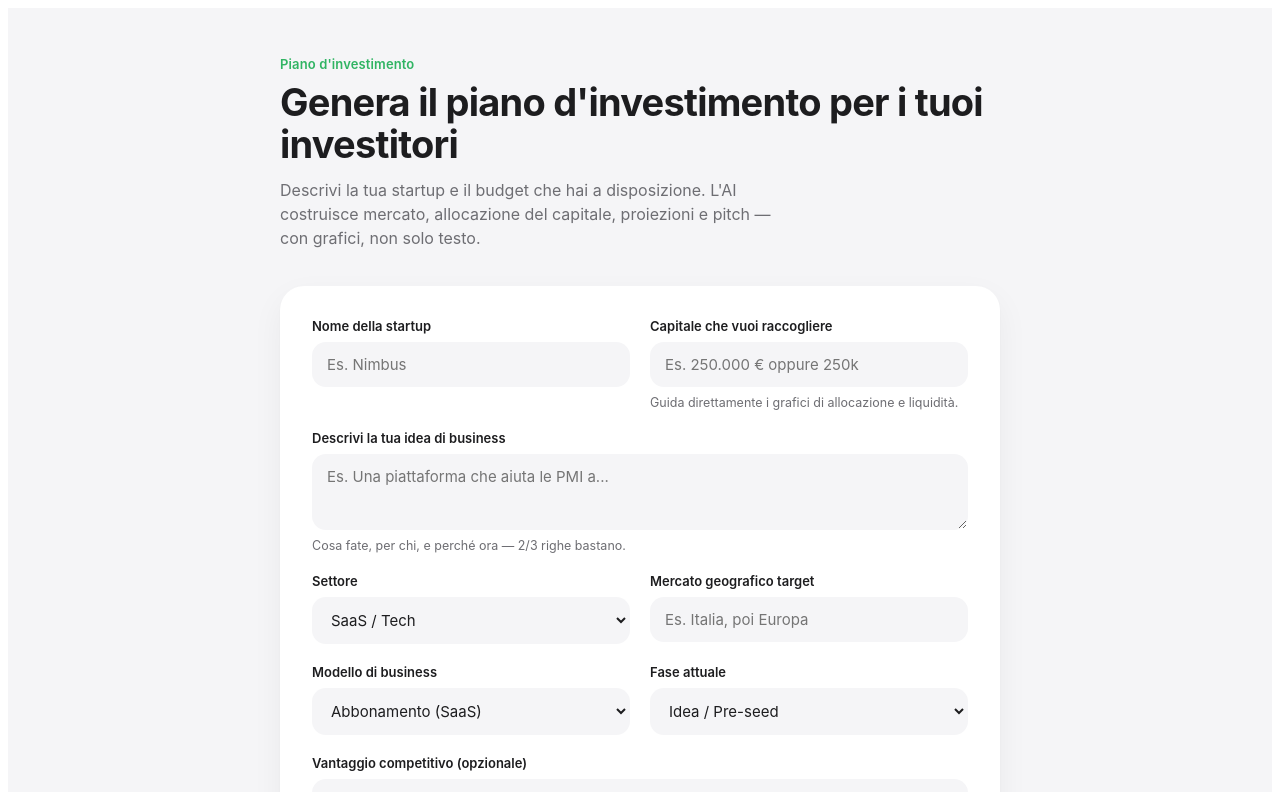
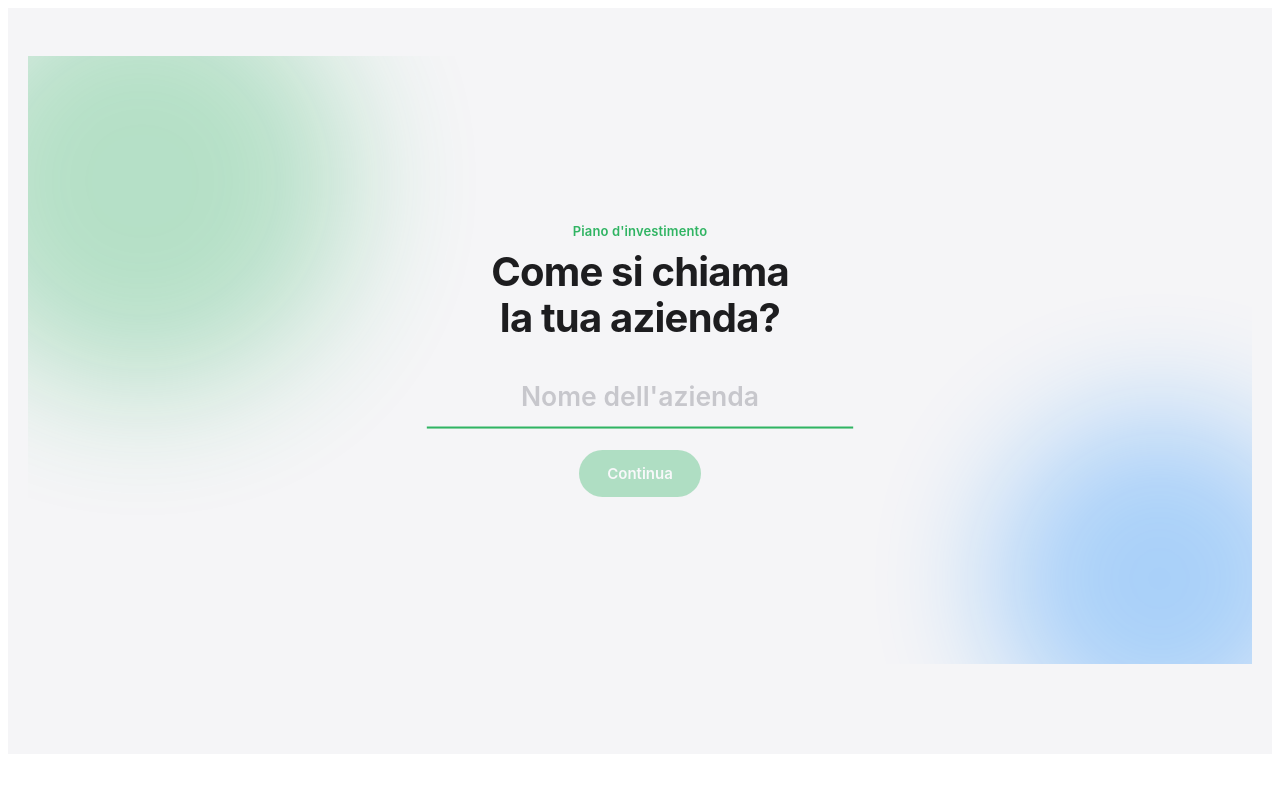
Before and after one commit to sawirferagalli/sviluppo-business, a React (Vite) app: page / in a window 1280 px wide. Shown: the top 792 px of the page. Built offline with nearby package versions, Linux system fonts and the light colour scheme.

Commit message:
Schermata di benvenuto e tocchi di colore in tutto il sito

```diff
--- a/src/App.jsx
+++ b/src/App.jsx
@@ -346,7 +346,8 @@ function UseOfFundsPie({ useOfFunds, budget }) {
 
 export default function BusinessPlanGenerator() {
   const [form, setForm] = useState(EMPTY_FORM);
-  const [view, setView] = useState("form");
+  const [view, setView] = useState("welcome");
+  const [welcomeGreeted, setWelcomeGreeted] = useState(false);
   const [plan, setPlan] = useState(null);
   const [rawPlanText, setRawPlanText] = useState("");
   const [errorMsg, setErrorMsg] = useState("");
@@ -569,22 +570,111 @@ export default function BusinessPlanGenerator() {
         }
         .bpg-enter { animation: bpg-enter 0.6s var(--spring) both; }
 
+        .bpg-welcome {
+          position: relative; overflow: hidden; min-height: 76vh;
+          display: flex; align-items: center; justify-content: center; text-align: center;
+        }
+        .bpg-blob { position: absolute; border-radius: 50%; filter: blur(60px); opacity: 0.32; z-index: 0; }
+        .bpg-blob-1 { width: 380px; height: 380px; background: var(--green); top: -90px; left: -110px; animation: bpg-float1 15s ease-in-out infinite; }
+        .bpg-blob-2 { width: 320px; height: 320px; background: var(--blue); bottom: -100px; right: -90px; animation: bpg-float2 17s ease-in-out infinite; }
+        @keyframes bpg-float1 { 0%, 100% { transform: translate(0,0) scale(1); } 50% { transform: translate(40px, 30px) scale(1.12); } }
+        @keyframes bpg-float2 { 0%, 100% { transform: translate(0,0) scale(1); } 50% { transform: translate(-30px, -35px) scale(1.06); } }
+
+        .bpg-ambient { position: relative; }
+        .bpg-blob-sm-1 { width: 200px; height: 200px; background: var(--green); top: -50px; left: -50px; opacity: 0.16; filter: blur(50px); animation: bpg-float1 15s ease-in-out infinite; }
+        .bpg-blob-sm-2 { width: 180px; height: 180px; background: var(--blue); top: -30px; right: -50px; opacity: 0.14; filter: blur(50px); animation: bpg-float2 17s ease-in-out infinite; }
+
+        .bpg-welcome-content { position: relative; z-index: 1; max-width: 480px; padding: 20px; }
+        .bpg-welcome-question { font-size: 40px; font-weight: 700; letter-spacing: -0.02em; line-height: 1.15; margin: 0 0 32px; }
+        .bpg-welcome-form { display: flex; flex-direction: column; align-items: center; gap: 22px; }
+        .bpg-welcome-input {
+          width: 100%; border: none; border-bottom: 2px solid var(--line); background: transparent;
+          font-family: inherit; font-size: 26px; font-weight: 600; text-align: center; color: var(--ink);
+          padding: 8px 4px 14px; transition: border-color 0.3s ease, transform 0.3s var(--spring);
+        }
+        .bpg-welcome-input:focus { outline: none; border-color: var(--green); transform: scale(1.02); }
+        .bpg-welcome-input::placeholder { color: #C7C7CC; }
+
+        .bpg-welcome-greeting { font-size: 40px; font-weight: 700; letter-spacing: -0.02em; margin: 0 0 14px; }
+        .bpg-gradient-text {
+          background: linear-gradient(90deg, var(--green), var(--blue), var(--green));
+          background-size: 200% auto; -webkit-background-clip: text; background-clip: text; color: transparent;
+          animation: bpg-gradient-sweep 3s linear infinite;
+        }
+        @keyframes bpg-gradient-sweep { to { background-position: 200% center; } }
+        .bpg-wave { display: inline-block; animation: bpg-wave-anim 1.8s ease-in-out infinite; transform-origin: 70% 70%; }
+        @keyframes bpg-wave-anim {
+          0%, 60%, 100% { transform: rotate(0deg); }
+          10% { transform: rotate(14deg); } 20% { transform: rotate(-8deg); }
+          30% { transform: rotate(14deg); } 40% { transform: rotate(-4deg); } 50% { transform: rotate(10deg); }
+        }
+
         @media (max-width: 560px) {
           .bpg-form-grid { grid-template-columns: 1fr; }
           .bpg-stat-row { grid-template-columns: 1fr; }
           .bpg-h1 { font-size: 28px; }
+          .bpg-welcome-question, .bpg-welcome-greeting { font-size: 30px; }
         }
       `}</style>
 
+      {view === "welcome" ? (
+        <div className="bpg-welcome">
+          <div className="bpg-blob bpg-blob-1" />
+          <div className="bpg-blob bpg-blob-2" />
+          <div className="bpg-welcome-content">
+            {!welcomeGreeted ? (
+              <div className="bpg-enter">
+                <div className="bpg-eyebrow" style={{ justifyContent: "center" }}>Piano d'investimento</div>
+                <h1 className="bpg-welcome-question">Come si chiama<br />la tua azienda?</h1>
+                <form
+                  className="bpg-welcome-form"
+                  onSubmit={(e) => {
+                    e.preventDefault();
+                    if (form.name.trim()) setWelcomeGreeted(true);
+                  }}
+                >
+                  <input
+                    className="bpg-welcome-input"
+                    value={form.name}
+                    onChange={update("name")}
+                    placeholder="Nome dell'azienda"
+                    autoFocus
+                  />
+                  <button className="bpg-btn bpg-btn-primary" type="submit" disabled={!form.name.trim()}>
+                    Continua
+                  </button>
+                </form>
+              </div>
+            ) : (
+              <div className="bpg-enter">
+                <h1 className="bpg-welcome-greeting">
+                  Ciao, <span className="bpg-gradient-text">{form.name}</span>{" "}
+                  <span className="bpg-wave">👋</span>
+                </h1>
+                <p className="bpg-sub" style={{ margin: "0 auto 28px" }}>
+                  Pronto a costruire il piano d'investimento che convincerà i tuoi investitori?
+                </p>
+                <button className="bpg-btn bpg-btn-primary" onClick={() => setView("form")}>
+                  Inizia →
+                </button>
+              </div>
+            )}
+          </div>
+        </div>
+      ) : (
       <div className="bpg-shell">
         {view === "form" && (
           <>
+            <div className="bpg-ambient">
+              <div className="bpg-blob bpg-blob-sm-1" />
+              <div className="bpg-blob bpg-blob-sm-2" />
               <div className="bpg-eyebrow">Piano d'investimento</div>
               <h1 className="bpg-h1">Genera il piano d'investimento per i tuoi investitori</h1>
               <p className="bpg-sub">
                 Descrivi la tua startup e il budget che hai a disposizione. L'AI costruisce
                 mercato, allocazione del capitale, proiezioni e pitch — con grafici, non solo testo.
               </p>
+            </div>
 
             <div className="bpg-card">
               <div className="bpg-form-grid">
@@ -644,7 +734,9 @@ export default function BusinessPlanGenerator() {
         )}
 
         {view === "loading" && (
-          <div className="bpg-loading">
+          <div className="bpg-loading bpg-ambient">
+            <div className="bpg-blob bpg-blob-sm-1" />
+            <div className="bpg-blob bpg-blob-sm-2" />
             <div className="bpg-spinner" />
             <div className="bpg-loading-text">Costruzione del piano d'investimento in corso…</div>
           </div>
@@ -682,8 +774,10 @@ export default function BusinessPlanGenerator() {
 
         {view === "result" && plan && (
           <>
-            <div className="bpg-memo-head bpg-enter">
-              <span className="bpg-memo-name">{form.name}</span>
+            <div className="bpg-memo-head bpg-enter bpg-ambient">
+              <div className="bpg-blob bpg-blob-sm-1" />
+              <div className="bpg-blob bpg-blob-sm-2" />
+              <span className="bpg-memo-name bpg-gradient-text">{form.name}</span>
               <span className="bpg-memo-meta">{new Date().toLocaleDateString("it-IT")}</span>
             </div>
 
@@ -750,6 +844,7 @@ export default function BusinessPlanGenerator() {
           </>
         )}
       </div>
+      )}
     </div>
   );
 }
```
Lines whose indentation alone changed are shown as unchanged.
